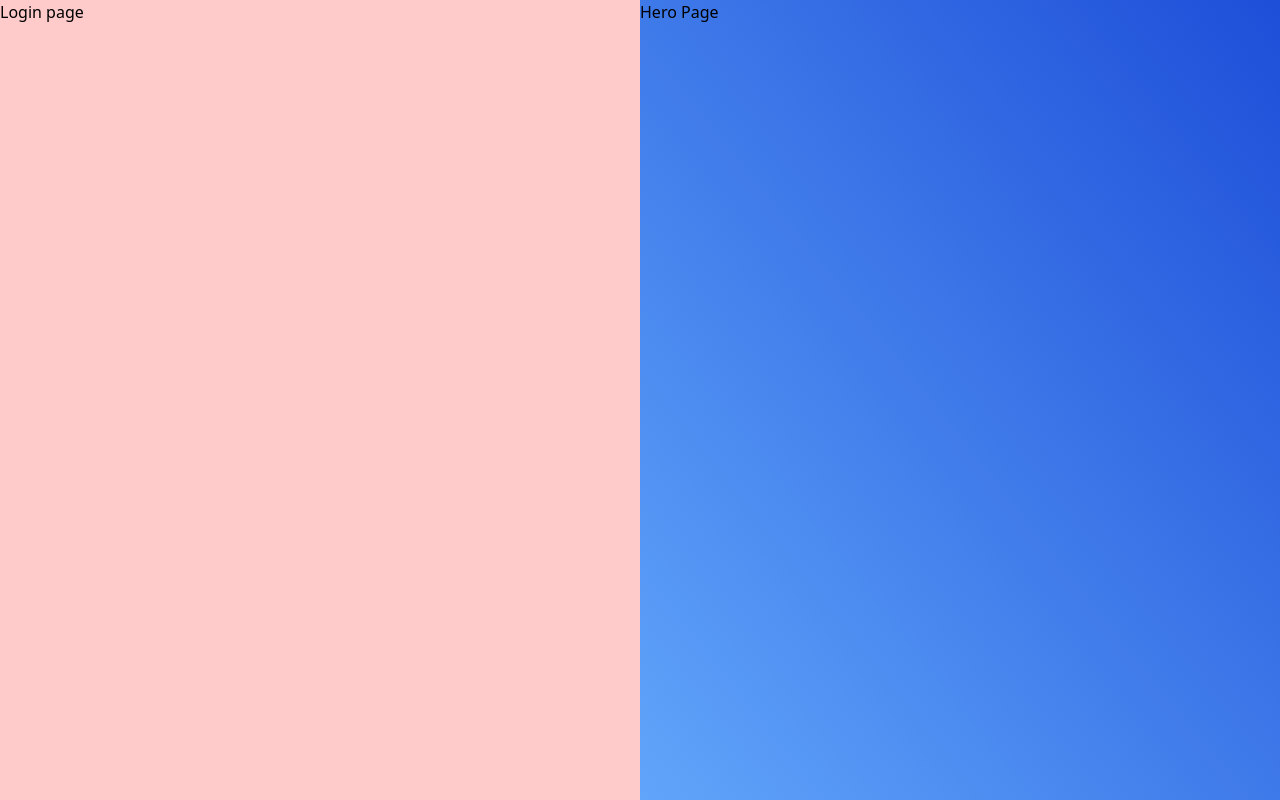
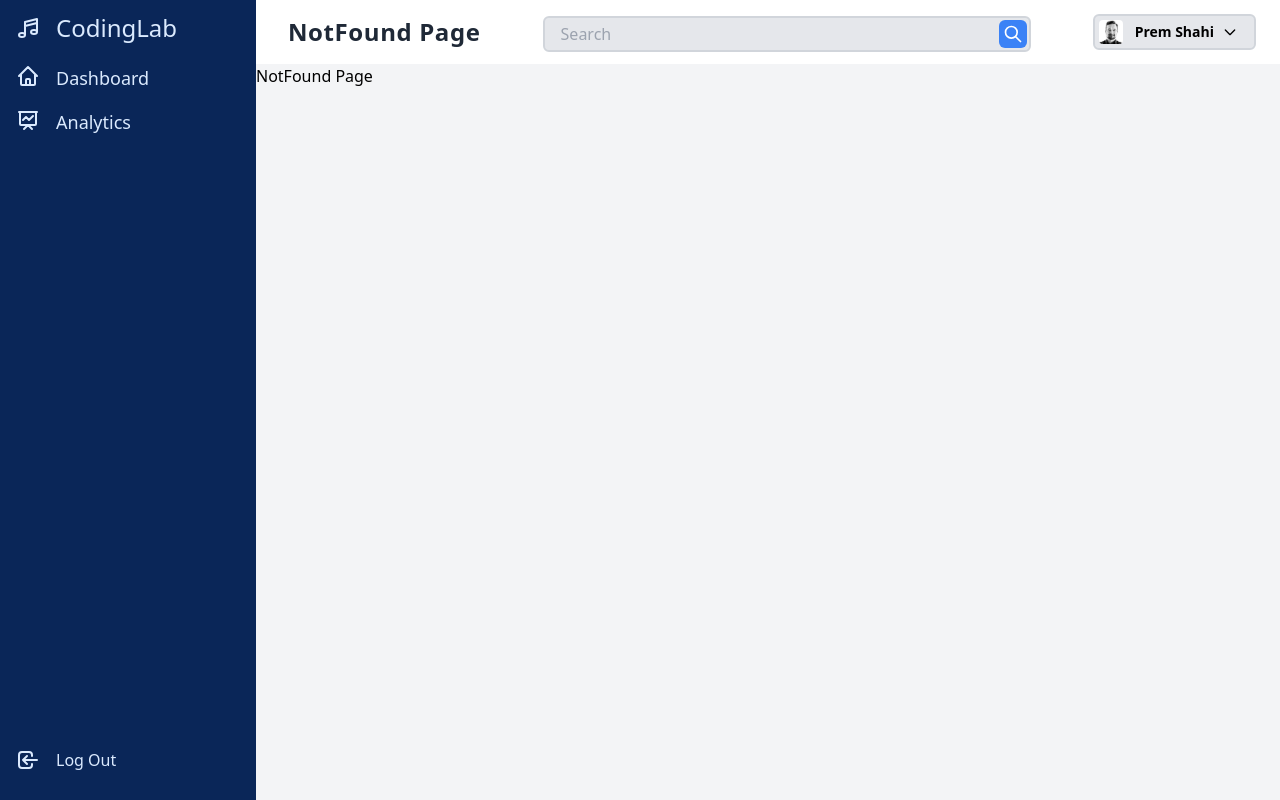
Before and after one commit to massam89/react-tailwind-dashboard, a React (Create React App) app: page /react-tailwind-dashboard/login-register in a window 1280 px wide. Built offline with nearby package versions, Linux system fonts and the light colour scheme.

Commit message:
logout and login and menuitem

```diff
--- /dev/null
+++ b/src/data/menuItems.js
@@ -0,0 +1,50 @@
+import { analyticsIcon, dashboardIcon } from "../assets/icons";
+import Analytics from "../pages/analytics";
+import Dashboard from "../pages/dashboard";
+
+export const menuItems = [
+    {
+      id: 1,
+      text: "Dashboard",
+      icon: dashboardIcon,
+      isSelect: false,
+      path: "/dashboard",
+      component: Dashboard
+    },
+    {
+      id: 2,
+      text: "Analytics",
+      icon: analyticsIcon,
+      isSelect: false,
+      path: "/analytics",
+      component: Analytics
+    },
+    // {
+    //   id: 3,
+    //   text: "Team",
+    //   icon: teamIcon,
+    //   isSelect: false,
+    //   path: "/team",
+    // },
+    // {
+    //   id: 4,
+    //   text: "Messages",
+    //   icon: messageIcon,
+    //   isSelect: false,
+    //   path: "/messages",
+    // },
+    // {
+    //   id: 5,
+    //   text: "Favorites",
+    //   icon: favoriteIcon,
+    //   isSelect: false,
+    //   path: "/favorites",
+    // },
+    // {
+    //   id: 6,
+    //   text: "Setting",
+    //   icon: settingIcon,
+    //   isSelect: false,
+    //   path: "/setting",
+    // },
+  ];
--- a/src/layout/header/PageTitle.js
+++ b/src/layout/header/PageTitle.js
@@ -2,15 +2,14 @@ import { menuIcon } from "../../assets/icons";
 import { useDispatch } from "react-redux";
 import { uiActions } from "../../store/ui/uiSlice"
 import { useLocation } from "react-router-dom";
-import { useSelector } from "react-redux";
 import removeSlashAndCapitalizeFirstLetter from "../../utils/removeSlashAndCapitalizeFirstLetter";
+import {menuItems} from "../../data/menuItems";
 
 const PageTitle = () => {
 
   const dispatch = useDispatch()
   const {pathname} = useLocation()
 
-  const menuItems = useSelector(state => state.menu.menuItems)
   const isMenuThere = menuItems.some((item) => item.path === pathname)
   const preparedPathname = isMenuThere ? removeSlashAndCapitalizeFirstLetter(pathname) : 'NotFound Page'
 
--- a/src/layout/menu/MenuContainer.js
+++ b/src/layout/menu/MenuContainer.js
@@ -1,8 +1,7 @@
-import { useSelector } from "react-redux";
 import MenuItems from "./MenuItems";
+import { menuItems } from "../../data/menuItems";
 
 const MenuContainer = () => {
-  const menuItems = useSelector(state => state.menu.menuItems)
 
   return (
     <ul className="flex flex-col">
--- a/src/pages/login-register/Login.js
+++ b/src/pages/login-register/Login.js
@@ -1,7 +1,16 @@
+import { useDispatch } from "react-redux"
+import { useNavigate } from "react-router-dom"
+import { authActions } from "../../store/auth/authSlice"
 
 const Login = () => {
+  const disptach = useDispatch()
+  const navigate = useNavigate()
+  const loginHandler = () => {
+    disptach(authActions.login())
+    navigate('/')
+  }
   return (
-    <div className="w-full h-full bg-red-200">Login page</div>
+    <div onClick={loginHandler} className="w-full h-full bg-red-200">Login page </div>
   )
 }
 
--- a/src/store/auth/authSlice.js
+++ b/src/store/auth/authSlice.js
@@ -2,7 +2,7 @@ import { createSlice } from "@reduxjs/toolkit";
 
 const authSlice = createSlice({
     name: 'auth',
-    initialState: {isAuth: false},
+    initialState: {isAuth: true},
     reducers: {
         login(state){state.isAuth = true},
         logout(state){state.isAuth = false}
```
